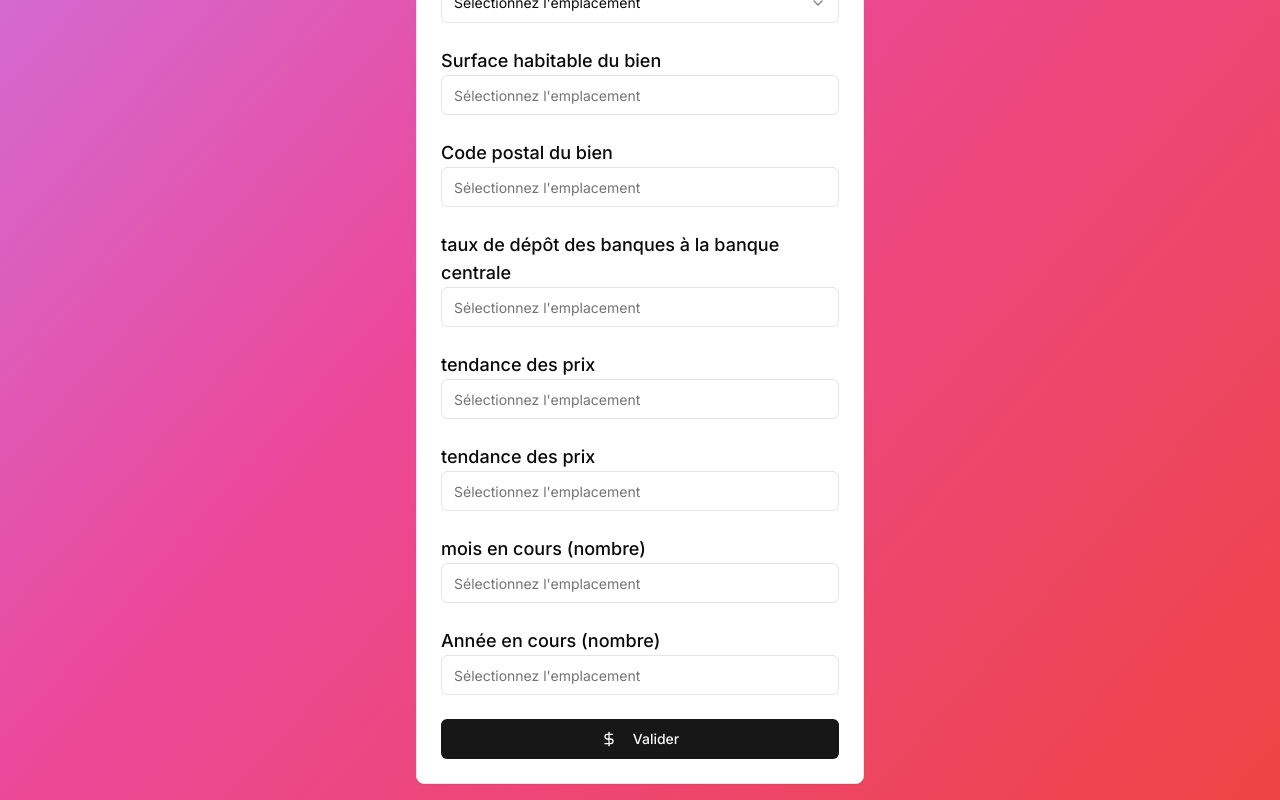
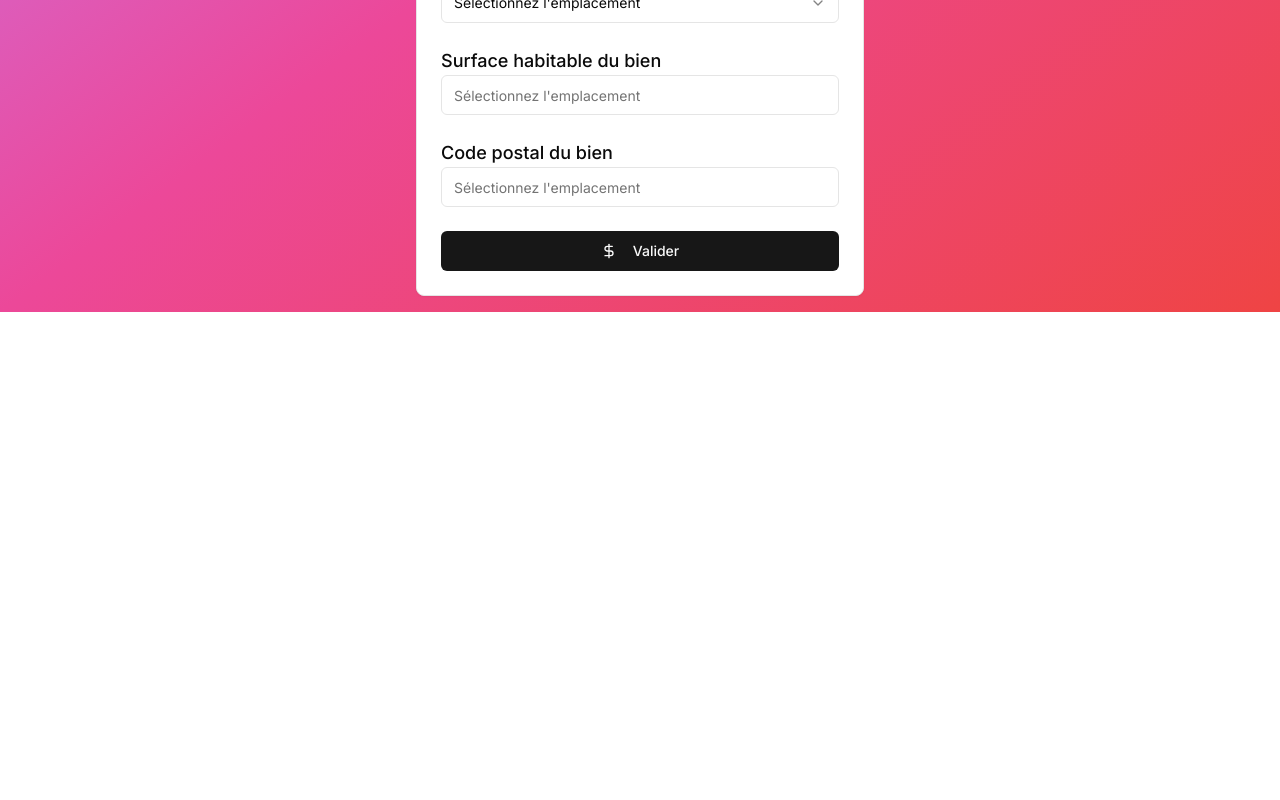
Before and after one commit to Florian-DAUVERGNE/NeuraPrice, a Next.js app in the folder Frontend/: page /realestate in a window 1280 px wide. Shown: the part 702-1502 px from the top of the page. After the commit the page ends 1014 px from the top, so only its background shows below. Built offline with nearby package versions, Linux system fonts and the light colour scheme.

Commit message:
feat: removed complex parameters

```diff
--- a/Frontend/app/components/RealEstateForm.tsx
+++ b/Frontend/app/components/RealEstateForm.tsx
@@ -95,46 +95,7 @@ export default function RealEstateForm() {
       //options: zipCode,
       required: true,
     },
-    {
-      name: "deposit_rate",
-      label: "taux de dépôt des banques à la banque centrale",
-      type: "input",
-      placeholder: "Sélectionnez l'emplacement",
-      //options: deposit_rate,
-      required: true,
-    },
-    {
-      name: "indice des prix à la consommation",
-      label: "tendance des prix",
-      type: "input",
-      placeholder: "Sélectionnez l'emplacement",
-      //options: lagged_CPI,
-      required: true,
-    },
-    {
-      name: "volatility_value",
-      label: "tendance des prix",
-      type: "input",
-      placeholder: "Sélectionnez l'emplacement",
-      //options: volatility_value,
-      required: true,
-    },
-    {
-      name: "month",
-      label: "mois en cours (nombre)",
-      type: "input",
-      placeholder: "Sélectionnez l'emplacement",
-      //options: month,
-      required: true,
-    },
-    {
-      name: "year",
-      label: "Année en cours (nombre)",
-      type: "input",
-      placeholder: "Sélectionnez l'emplacement",
-      //options: year,
-      required: true,
-    }
+
   ];
 
   const handleFormSubmit = (data: RealEstateFormData) => {
```
